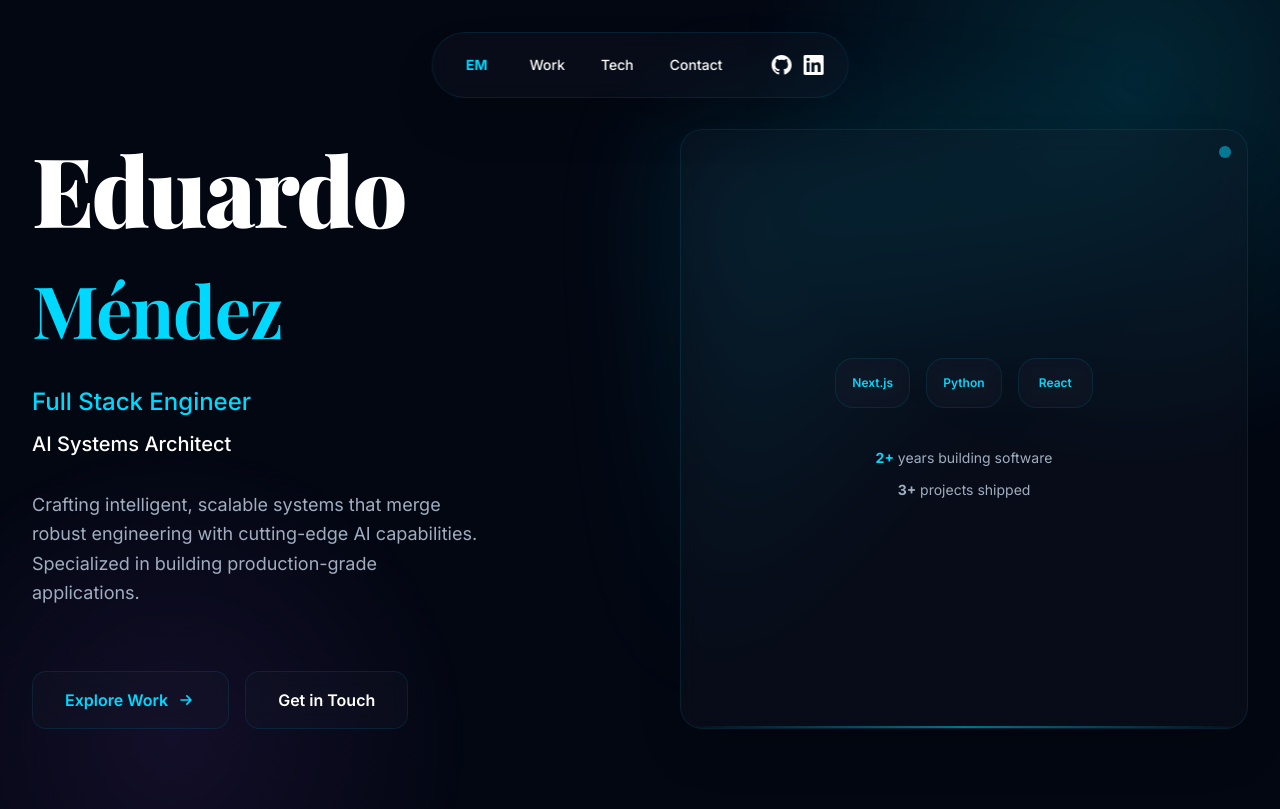
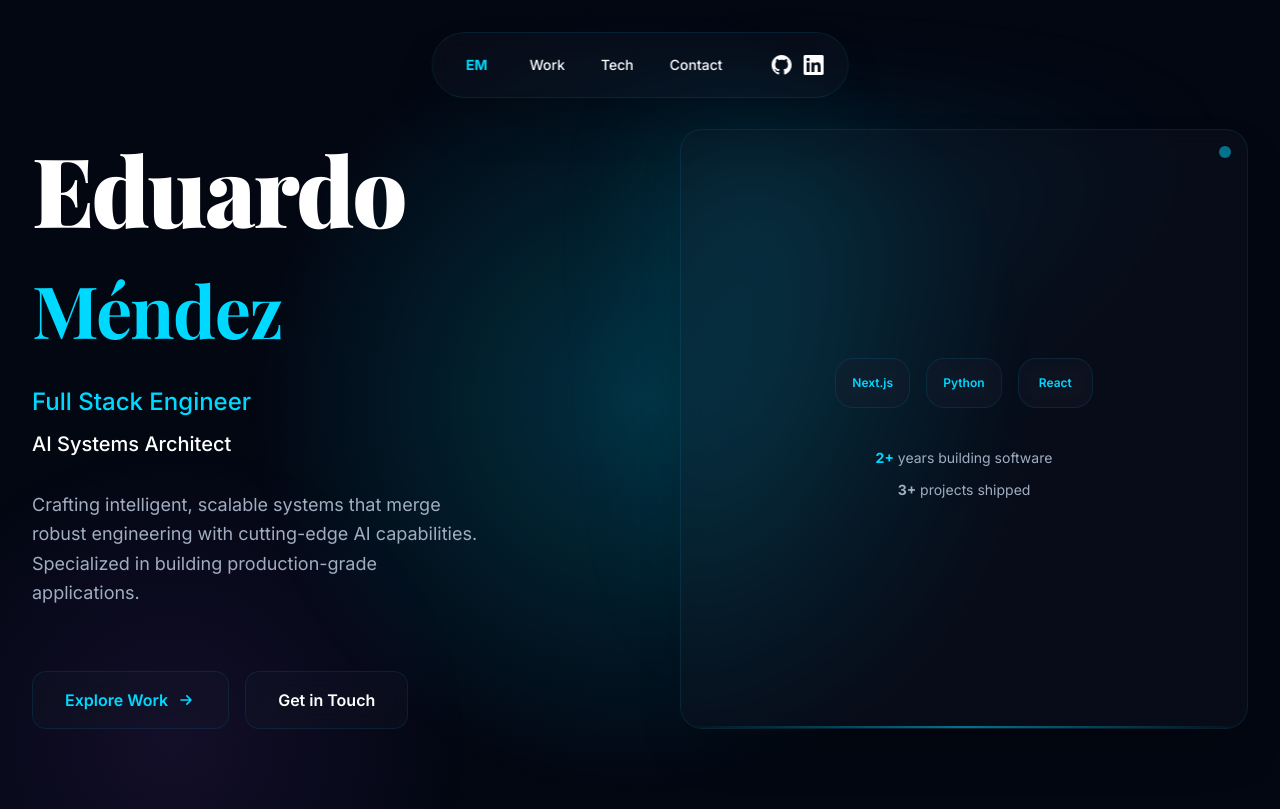
Before and after one commit to Edmendez-dev/portfolio-website, a Next.js app: page /en in a window 1280 px wide. Built offline with nearby package versions, Linux system fonts and the light colour scheme; a web font is replaced by a local one.

Commit message:
feat(mouse-glow): implement interactive mouse-tracking glow effect. #2

```diff
--- a/app/[locale]/layout.tsx
+++ b/app/[locale]/layout.tsx
@@ -4,6 +4,7 @@ import { NextIntlClientProvider } from "next-intl";
 import { getMessages, getTranslations } from "next-intl/server";
 import { notFound } from "next/navigation";
 import "../globals.css";
+import { MouseGlowProvider } from "@/components/mouseGlowProvider";
 
 const locales = ["en", "es"];
 
@@ -52,7 +53,7 @@ export default async function RootLayout({
       <div
         className={`${playfair.variable} ${inter.variable} antialiased min-h-screen flex flex-col`}
       >
-        {children}
+        <MouseGlowProvider>{children}</MouseGlowProvider>
       </div>
     </NextIntlClientProvider>
   );
--- a/app/globals.css
+++ b/app/globals.css
@@ -68,6 +68,8 @@
   --border: rgba(26, 31, 46, 0.5);
   --input: rgba(26, 31, 46, 0.6);
   --ring: #00d9ff;
+  --mouse-x: 50%;
+  --mouse-y: 50%;
   --chart-1: #00d9ff;
   --chart-2: #a855f7;
   --chart-3: #06b6d4;
@@ -142,22 +144,23 @@
   }
 }
 
-/* Deep space background with ambient glow */
+/* Deep space background with interactive mouse-tracking glow */
 @layer base {
   body::before {
     content: "";
     position: fixed;
-    top: -40%;
-    right: -20%;
+    top: calc(var(--mouse-y) - 400px);
+    left: calc(var(--mouse-x) - 400px);
     width: 800px;
     height: 800px;
     background: radial-gradient(
       circle,
-      rgba(0, 217, 255, 0.15) 0%,
+      rgba(0, 217, 255, 0.2) 0%,
       transparent 70%
     );
     pointer-events: none;
     z-index: 0;
+    transition: opacity 0.1s ease-out;
   }
 
   body::after {
--- /dev/null
+++ b/components/mouseGlowProvider.tsx
@@ -0,0 +1,8 @@
+"use client";
+
+import { useMouseGlow } from "@/hooks/useMouseGlow";
+
+export function MouseGlowProvider({ children }: { children: React.ReactNode }) {
+  useMouseGlow();
+  return <>{children}</>;
+}
--- /dev/null
+++ b/hooks/useMouseGlow.ts
@@ -0,0 +1,23 @@
+"use client";
+
+import { useEffect } from "react";
+
+export function useMouseGlow() {
+  useEffect(() => {
+    const handleMouseMove = (event: MouseEvent) => {
+      // Get the mouse position
+      const x = event.clientX;
+      const y = event.clientY;
+
+      document.documentElement.style.setProperty("--mouse-x", `${x}px`);
+      document.documentElement.style.setProperty("--mouse-y", `${y}px`);
+    };
+
+    document.addEventListener("mousemove", handleMouseMove);
+
+    // Cleanup
+    return () => {
+      document.removeEventListener("mousemove", handleMouseMove);
+    };
+  }, []);
+}
```
